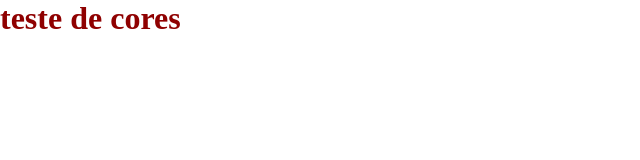
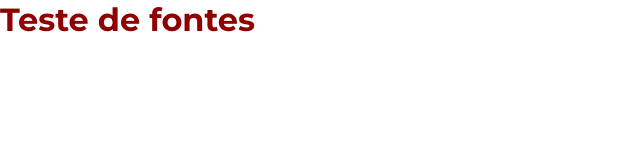
Before and after one commit to bahmello/jornada-viagens, a plain HTML site: page index.html in a window 1280 px wide. Shown: the whole page, without its empty margins (0-640 px from the left). Drawn offline with Linux system fonts and the light colour scheme.

Commit message:
adiciona variaveis de fonte

```diff
--- a/css/style.css
+++ b/css/style.css
@@ -1,14 +1,25 @@
+@font-face {
+    font-family: "Montserrat";
+    src: url(../fonts/Montserrat-VariableFont_wght.ttf);
+    font-style: normal;
+    font-display: swap;
+}
 
 :root{
+    --primary-color: #8F0101;
+    --secondary-color: #B81515;
+
     --background-primary-color: #ffffff;
     --background-secondary-color: #f5f5f5;
     --background-tertiary-color: #000000;
 
-    --button-primary-color: #8F0101;
-    --button-secondary-color: #B81515;
-
     --text-primary-color: #222222;
     --text-secondary-color: #FFFFFF;
+
+    --tittle-weight: 700;
+    --text-weight: 400;
+    --menu-text-weight: 500
+
 }
 
 /* CSS RESET */
@@ -18,5 +29,7 @@
     box-sizing: border-box;
 }
 h1{
-    color: var(--button-primary-color)
+    font-family: "Montserrat";
+    font-weight: var(--tittle-weight);
+    color: var(--primary-color);
 }
--- a/index.html
+++ b/index.html
@@ -3,10 +3,10 @@
 <head>
     <meta charset="UTF-8">
     <meta name="viewport" content="width=device-width, initial-scale=1.0">
+    <link rel="stylesheet" href="./css/style.css">
     <title>Jornada Viagens</title>
-    <link rel="stylesheet" href="./css/style.css">
 </head>
 <body>
-    <h1>teste de cores</h1>
+    <h1>Teste de fontes</h1>
 </body>
 </html>
```
Also changed, not shown: fonts/Montserrat-VariableFont_wght.ttf (added).
